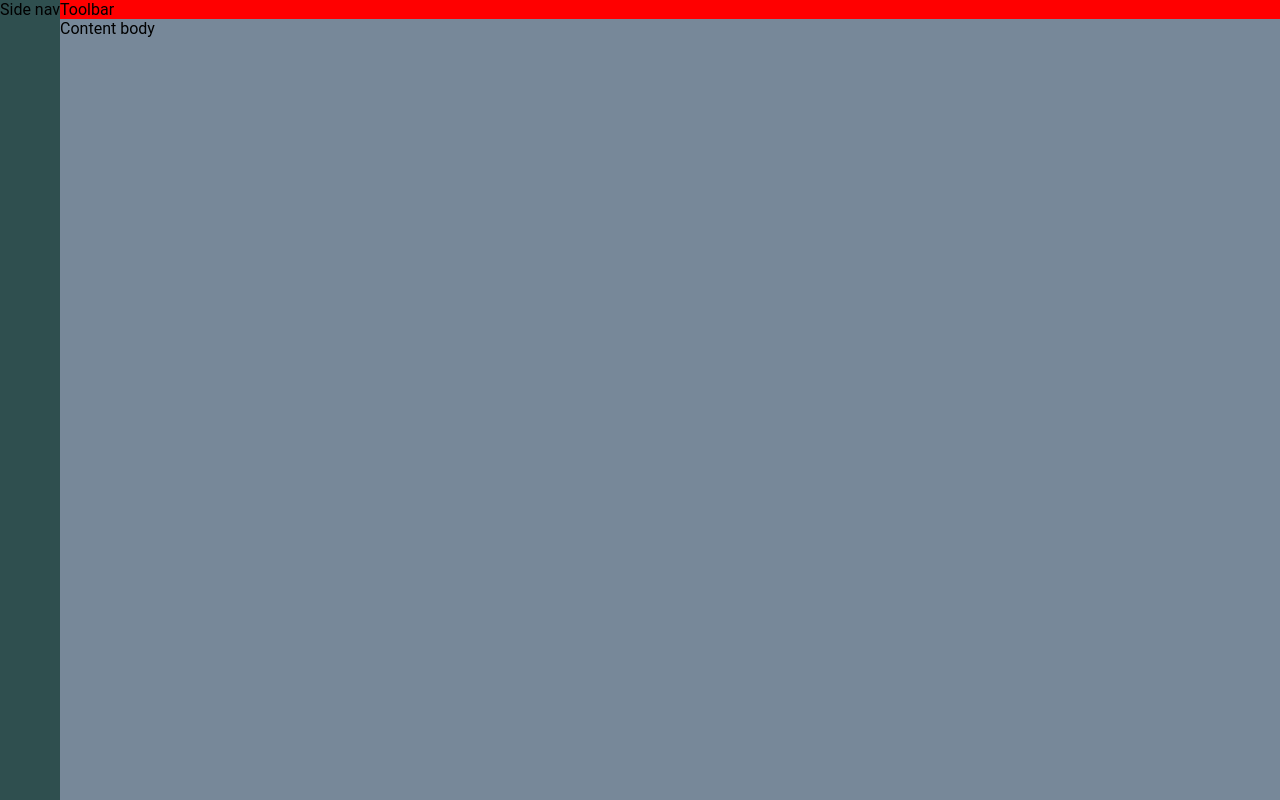
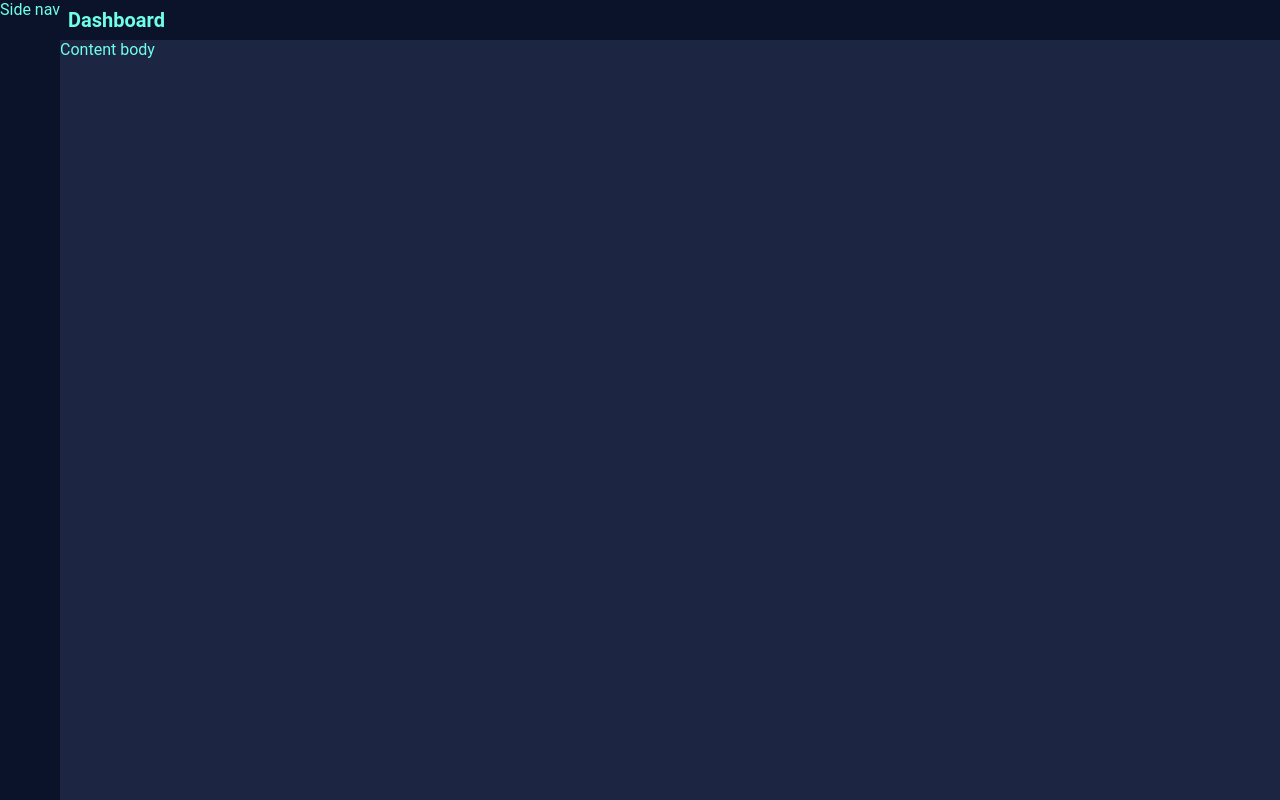
Before and after one commit to erictempleton1/html_playground, a website: page simple-dashboard/index.html in a window 1280 px wide. Drawn offline with nearby package versions, Linux system fonts and the light colour scheme.

Commit message:
more work

```diff
--- a/simple-dashboard/index.html
+++ b/simple-dashboard/index.html
@@ -12,12 +12,12 @@
 
 <body>
   <div class="container">
-    <div class="sidenav">Side nav</div>
-    <div class="content" x-data="{ open: false }">
-      <div class="toolbar">
-        Toolbar
+    <div class="sidenav text_bright">Side nav</div>
+    <div class="content text_bright" x-data="{ open: false }">
+      <div class="toolbar text_bright">
+        <div class="toolbar__header_text">Dashboard</div>
         <button class="toolbar__mobile_menu_button" x-show="!open" @click="open = true">
-          <svg class="toolbar__menu_icon" class="" xmlns="http://www.w3.org/2000/svg" fill="none" viewBox="0 0 24 24"
+          <svg class="toolbar__menu_icon text_bright" class="" xmlns="http://www.w3.org/2000/svg" fill="none" viewBox="0 0 24 24"
             stroke="currentColor">
             <path stroke-linecap="round" stroke-linejoin="round" stroke-width="2" d="M4 6h16M4 12h16M4 18h16" />
           </svg>
--- a/simple-dashboard/styles.css
+++ b/simple-dashboard/styles.css
@@ -64,7 +64,7 @@ p {
   height: 100vh;
   display: none;
   flex-direction: column;
-	background-color: darkslategray;
+  background-color: var(--oxford-blue);
 }
 
 .content {
@@ -72,13 +72,14 @@ p {
   display: flex;
   flex-direction: column;
   flex-grow: 1;
-	background-color: lightslategray;
+  background-color: var(--space-cadet);
 }
 
 .toolbar {
   display: flex;
   align-items: center;
-	background-color: red;
+  background-color: var(--oxford-blue);
+  padding: 0.5rem;
 }
 
 .toolbar__menu_icon {
@@ -87,7 +88,7 @@ p {
 }
 
 .mobile_menu {
-  background-color: coral;
+  background-color: var(--oxford-blue);
 }
 
 .toolbar__mobile_menu_button {
@@ -99,12 +100,19 @@ p {
     display: flex;
     flex-direction: column;
   }
-
   .toolbar__mobile_menu_button {
     display: none;
   }
-
   .mobile_menu {
     display: none;
   }
 }
+
+.toolbar__header_text {
+  font-size: 20px;
+  font-weight: 700;
+}
+
+.text_bright {
+  color: var(--turquoise-blue)
+}
```
Lines whose indentation alone changed are shown as unchanged.
